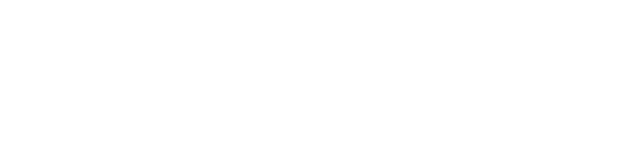
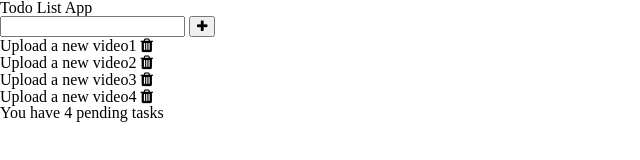
Before and after one commit to js-boi/todolist, a plain HTML site: page index.html in a window 1280 px wide. Shown: the whole page, without its empty margins (0-640 px from the left). Drawn offline with nearby package versions, Linux system fonts and the light colour scheme.

Commit message:
[add] html雛形作成

```diff
--- a/index.html
+++ b/index.html
@@ -1,13 +1,47 @@
 <!DOCTYPE html>
 <html lang="en">
+
 <head>
   <meta charset="UTF-8">
   <meta http-equiv="X-UA-Compatible" content="IE=edge">
   <meta name="viewport" content="width=device-width, initial-scale=1.0">
-  <title>Document</title>
+  <title>Todo List App</title>
   <link rel="stylesheet" href="style.css">
+  <link rel="stylesheet" href="https://cdnjs.cloudflare.com/ajax/libs/meyer-reset/2.0/reset.min.css">
+  <link rel="stylesheet" href="https://cdnjs.cloudflare.com/ajax/libs/font-awesome/4.7.0/css/font-awesome.min.css">
 </head>
+
 <body>
+  <div class="wrapper">
+    <h2 class="title">Todo List App</h2>
+    <div class="inputFields">
+      <input type="text">
+      <button type="submit" class="btn"><i class="fa fa-plus"></i></button>
+    </div>
 
+    <div class="content">
+      <ul>
+        <li>
+          <span class="text">Upload a new video1</span>
+          <i class="icon fa fa-trash"></i>
+        </li>
+        <li>
+          <span class="text">Upload a new video2</span>
+          <i class="icon fa fa-trash"></i>
+        </li>
+        <li>
+          <span class="text">Upload a new video3</span>
+          <i class="icon fa fa-trash"></i>
+        </li>
+        <li>
+          <span class="text">Upload a new video4</span>
+          <i class="icon fa fa-trash"></i>
+        </li>
+        <li class="pending-text">You have 4 pending tasks</li>
+      </ul>
+    </div>
+
+  </div>
 </body>
+
 </html>
--- a/style.css
+++ b/style.css
@@ -0,0 +1,6 @@
+@import url('https://fonts.googleapis.com/css2?family=Poppins:wght@100;200;300;400;500;600;700;800;900&display=swap');
+
+*, *:before, *:after {
+-webkit-box-sizing: border-box;
+box-sizing: border-box
+}
```
